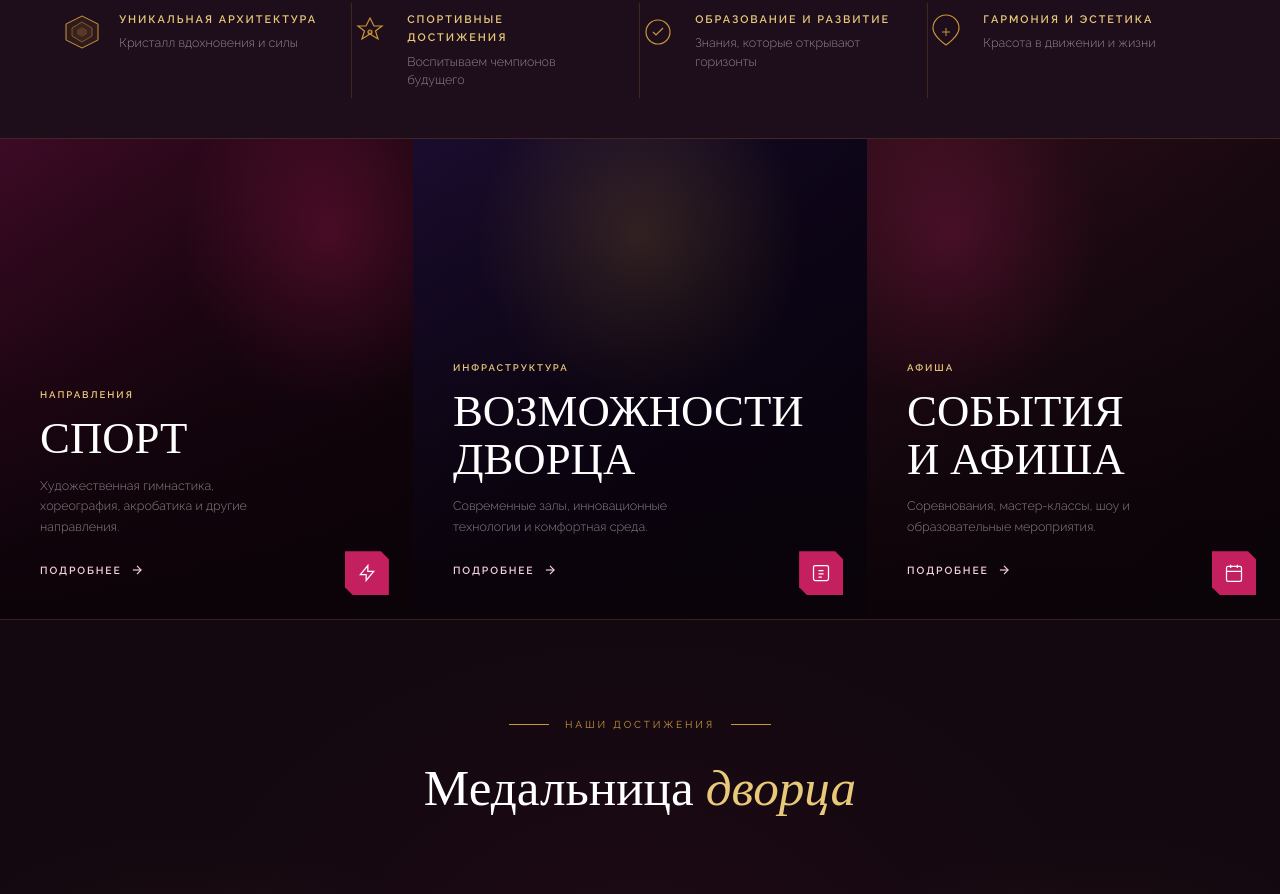
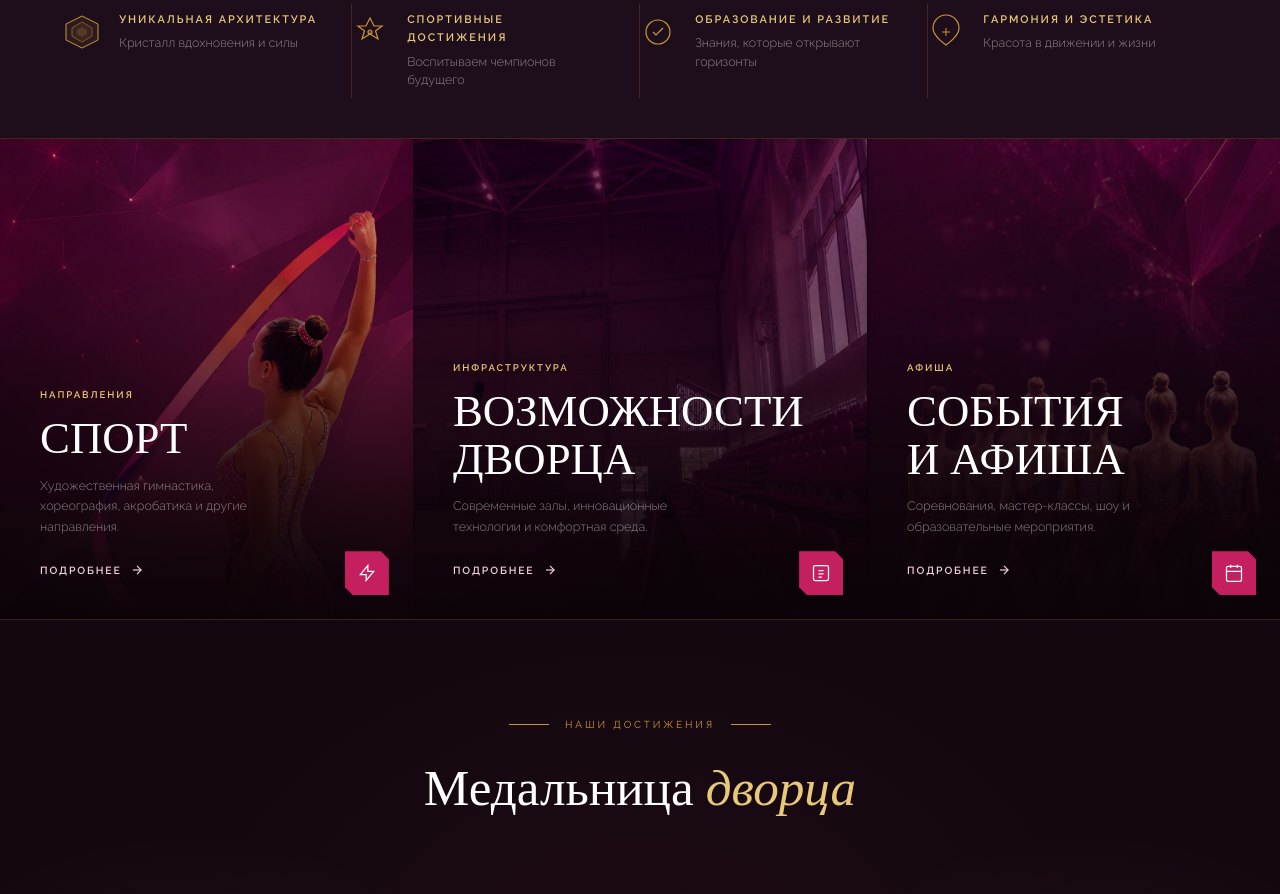
Before and after one commit to valeriatcar2/gympalace, a plain HTML site: page index.html in a window 1280 px wide. Shown: the part 838-1732 px from the top of the page. Drawn offline with nearby package versions, Linux system fonts and the light colour scheme.

Commit message:
card photos

```diff
--- a/index.html
+++ b/index.html
@@ -173,13 +173,12 @@ nav.scrolled {
   transition: transform 0.6s cubic-bezier(0.16,1,0.3,1);
 }
 .tcard:hover .tcard-bg { transform: scale(1.06); }
-.tcard-bg-1 { background: linear-gradient(135deg, #3D0A25 0%, #1A0510 50%, #0D0308 100%); }
-.tcard-bg-2 { background: linear-gradient(135deg, #1A0C2E 0%, #0D0518 50%, #060210 100%); }
-.tcard-bg-3 { background: linear-gradient(135deg, #2E0D1A 0%, #180810 50%, #0A0408 100%); }
-/* Decorative shimmer per card */
-.tcard-bg-1::after { content:''; position:absolute; inset:0; background: radial-gradient(ellipse 60% 60% at 80% 20%, rgba(196,31,94,0.3), transparent 60%); }
-.tcard-bg-2::after { content:''; position:absolute; inset:0; background: radial-gradient(ellipse 60% 60% at 50% 20%, rgba(200,151,58,0.2), transparent 60%); }
-.tcard-bg-3::after { content:''; position:absolute; inset:0; background: radial-gradient(ellipse 60% 60% at 20% 20%, rgba(196,31,94,0.25), transparent 60%); }
+.tcard-bg-1 { background-image: url('card_sport.png'); background-size: cover; background-position: center top; }
+.tcard-bg-2 { background-image: url('card_hall.png'); background-size: cover; background-position: center center; }
+.tcard-bg-3 { background-image: url('card_events.png'); background-size: cover; background-position: center bottom; }
+.tcard-bg-1::after { content:''; position:absolute; inset:0; background: linear-gradient(to top, rgba(10,3,8,0.85) 0%, rgba(10,3,8,0.2) 60%, transparent 100%); }
+.tcard-bg-2::after { content:''; position:absolute; inset:0; background: linear-gradient(to top, rgba(10,3,8,0.85) 0%, rgba(10,3,8,0.2) 60%, transparent 100%); }
+.tcard-bg-3::after { content:''; position:absolute; inset:0; background: linear-gradient(to top, rgba(10,3,8,0.85) 0%, rgba(10,3,8,0.2) 60%, transparent 100%); }
 .tcard-overlay { position:absolute; inset:0; z-index:1; background: linear-gradient(to top, rgba(10,3,8,0.85) 0%, rgba(10,3,8,0.2) 60%, transparent 100%); }
 .tcard-content { position: relative; z-index: 2; }
 .tcard-tag {
```
Also changed, not shown: card_events.png (added), card_hall.png (added), card_sport.png (added).
